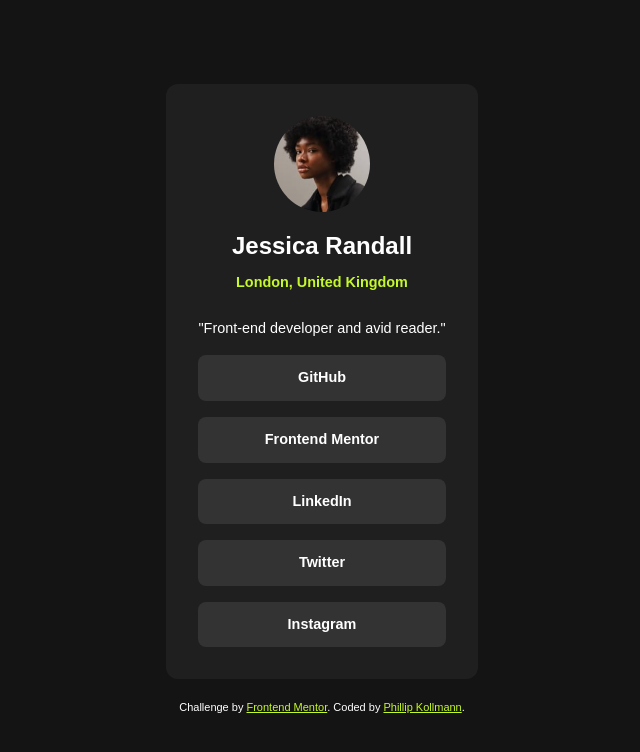
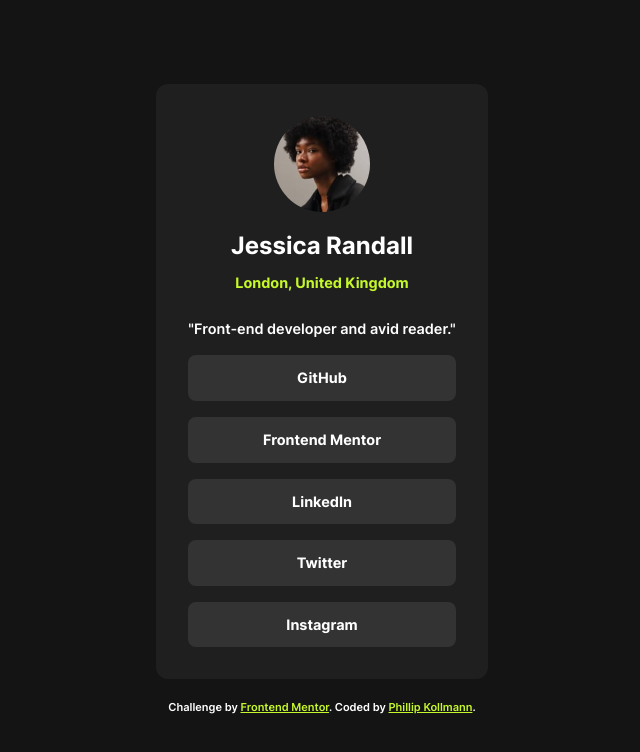
Before and after one commit to Whythree/FM_SocialLinkSharin, a plain HTML site: page index.html in a window 1280 px wide. Shown: the whole page, without its empty margins (318-958 px from the left). Drawn offline with Linux system fonts and the light colour scheme.

Commit message:
Changing fonts

```diff
--- a/index.html
+++ b/index.html
@@ -21,27 +21,27 @@
       </p>
     <ul>
       <li>
-        <a href="">
+        <a href="#">
           GitHub
         </a>
       </li>
       <li>
-        <a href="">
+        <a href="#">
            Frontend Mentor
         </a>
       </li>
       <li>
-        <a href="">
+        <a href="#">
           LinkedIn
         </a>
       </li>
       <li>
-        <a href="">
+        <a href="#">
          Twitter
         </a>
       </li>
       <li>
-        <a href="">
+        <a href="#">
          Instagram
         </a>
       </li>
@@ -52,8 +52,7 @@
 
   <footer class="attribution">
     Challenge by <a href="https://www.frontendmentor.io?ref=challenge" target="_blank">Frontend Mentor</a>.
-    Coded by <a href="#">Phillip Kollmann</a>.
+    Coded by <a href="https://github.com/Whythree">Phillip Kollmann</a>.
   </footer>
 </body>
-<script>document.write('<script src="http://' + (location.host || 'localhost').split(':')[0] + ':35729/livereload.js?snipver=1"></' + 'script>')</script>
 </html>
--- a/style.css
+++ b/style.css
@@ -32,6 +32,25 @@
 
 }
 
+
+@font-face {
+	font-family: 'Inter';
+	src: url('./assets/fonts/static/Inter-Regular.ttf') format('truetype');
+	font-weight: normal;
+	font-style: normal;
+}
+@font-face {
+	font-family: 'Inter';
+	src: url('./assets/fonts/static/Inter-Bold.ttf') format('truetype');
+	font-weight: bold;
+	font-style: normal;
+}
+@font-face {
+	font-family: 'Inter';
+	src: url('./assets/fonts/static/Inter-SemiBold.ttf') format('truetype');
+	font-weight: normal;
+	font-style: normal;
+}
 
 
 
@@ -90,8 +109,8 @@ body {
 	display: flex;
 	justify-content: center;
 	align-items: center;
-	font-family: sans-serif;
 	flex-direction: column;
+	font-family: 'Inter', sans-serif;
 }
 
 main {
@@ -141,7 +160,6 @@ li {
 }
 
 li a {
-	font-style: italic;
 	background-color: var(--grey);
 	display: block;
 	margin-top: var(--m4);
```
